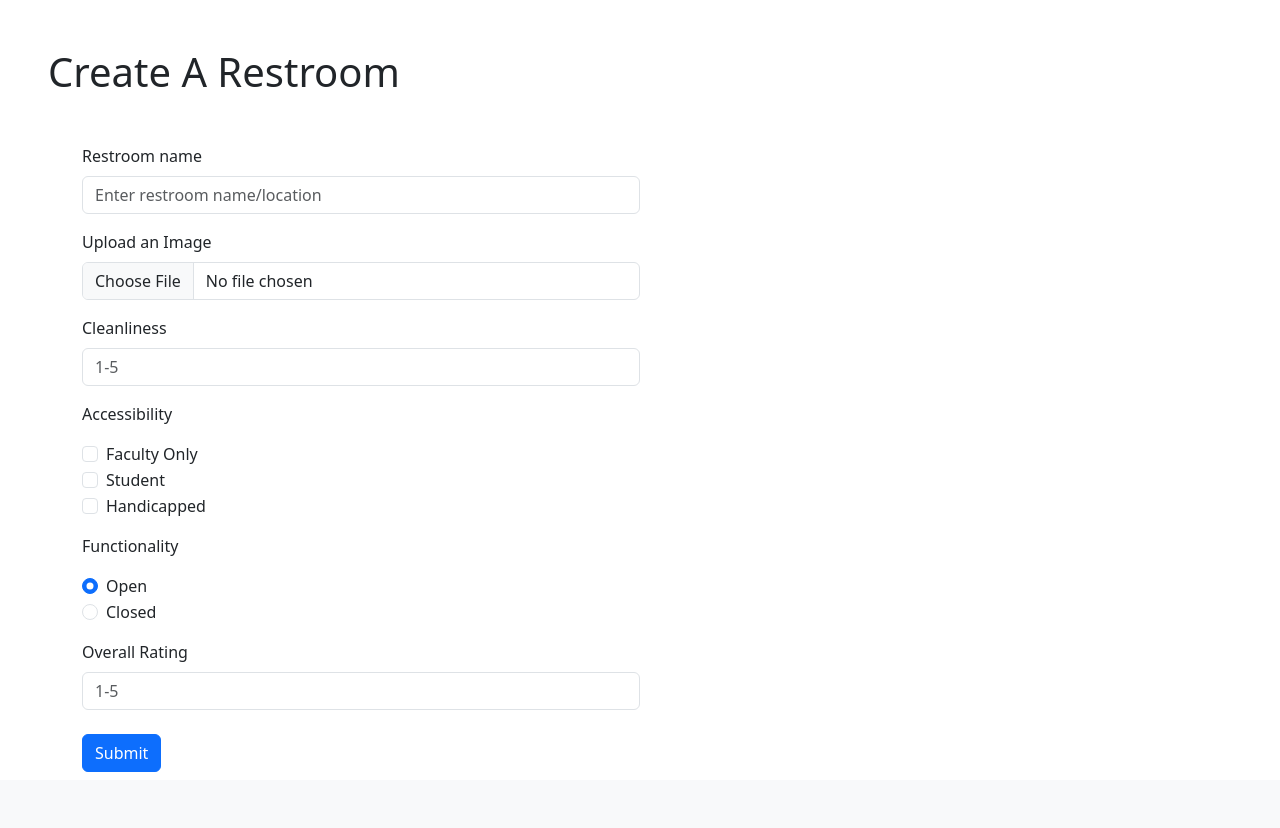
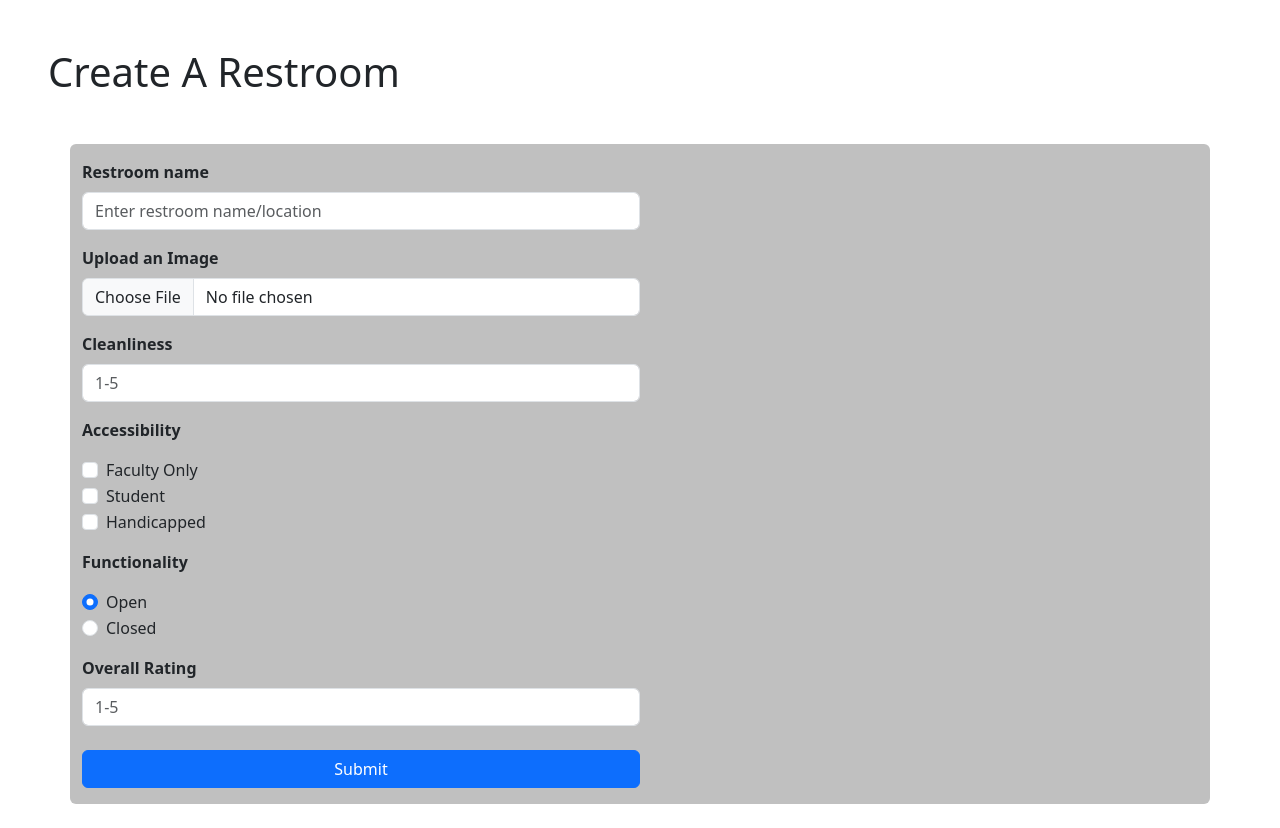
Before and after one commit to mustafaap/Niners-United-Classroom-Tracker-ITSC-3155-Final-Project, a Flask app: page /new in a window 1280 px wide. Shown: the part 56-884 px from the top of the page. Before the commit the page ends 828 px from the top, so only its background shows below. Run offline with Flask 2, Linux system fonts and the light colour scheme.

Commit message:
added style to create

```diff
--- a/templates/create_restroom.html
+++ b/templates/create_restroom.html
@@ -5,26 +5,26 @@
 
 <h1 class="m-5">Create A Restroom</h1>
 
-<div class="container">
+<div class="container rounded" style="background-color: silver">
     <form action="" class="w-50">
-        <div class="mb-3">
-            <label for="restroom" class="form-label">Restroom name</label>
+        <div class="mb-3 pt-3">
+            <label for="restroom" class="form-label fw-bold">Restroom name</label>
             <input type="text" name = "restroom" class="form-control" id="restroom" placeholder="Enter restroom name/location" required>
         </div>
 
         <div class="mb-3">
-            <label for="image" class="form-label">Upload an Image</label>
+            <label for="image" class="form-label fw-bold">Upload an Image</label>
             <div class="input-group mb-3">
                 <input type="file" class="form-control" id="image">
             </div>
         </div>
 
         <div class="mb-3">
-            <label for="rating" class="form-label">Cleanliness</label>
+            <label for="rating" class="form-label fw-bold">Cleanliness</label>
             <input type="number" name = "rating" class="form-control" id="rating" min="1" max="5" placeholder="1-5" required>
         </div>
 
-        <p>Accessibility</p>
+        <p class="fw-bold">Accessibility</p>
         <div class="form-check">
             <input class="form-check-input" type="checkbox" value="" id="Accessibility1">
             <label class="form-check-label" for="Accessibility1">
@@ -44,7 +44,7 @@
             </label>
         </div>
 
-        <p>Functionality</p>
+        <p class="fw-bold">Functionality</p>
         <div class="form-check">
             <input class="form-check-input" type="radio" name="flexRadioDefault" id="functionality1" checked>
             <label class="form-check-label" for="functionality1">
@@ -59,12 +59,13 @@
         </div>
 
         <div class="mb-3">
-            <label for="rating" class="form-label">Overall Rating</label>
+            <label for="rating" class="form-label fw-bold">Overall Rating</label>
             <input type="number" name = "rating" class="form-control" id="rating" min="1" max="5" placeholder="1-5" required>
         </div>
 
-        <button type="submit" class = "btn btn-primary ml-1 mt-2 mb-2">Submit</button>
+        <button type="submit" class = "btn btn-primary ml-1 mt-2 mb-3 w-100">Submit</button>
     </form>
 </div>
+<br>
 
 {% endblock %}
```
